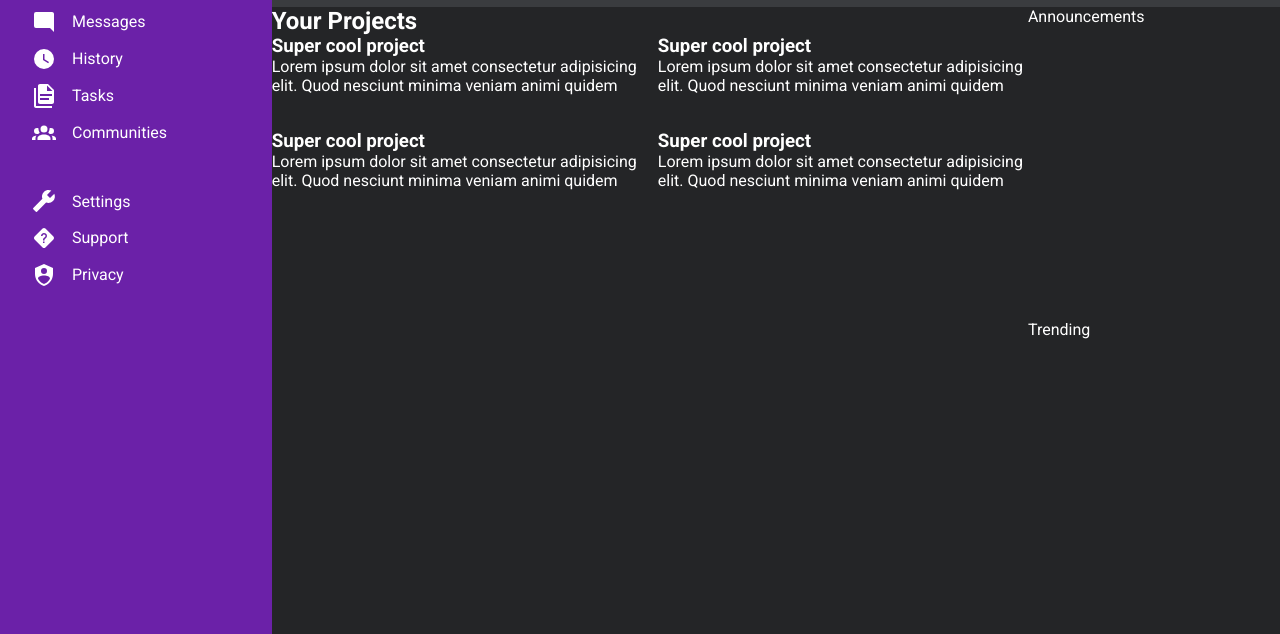
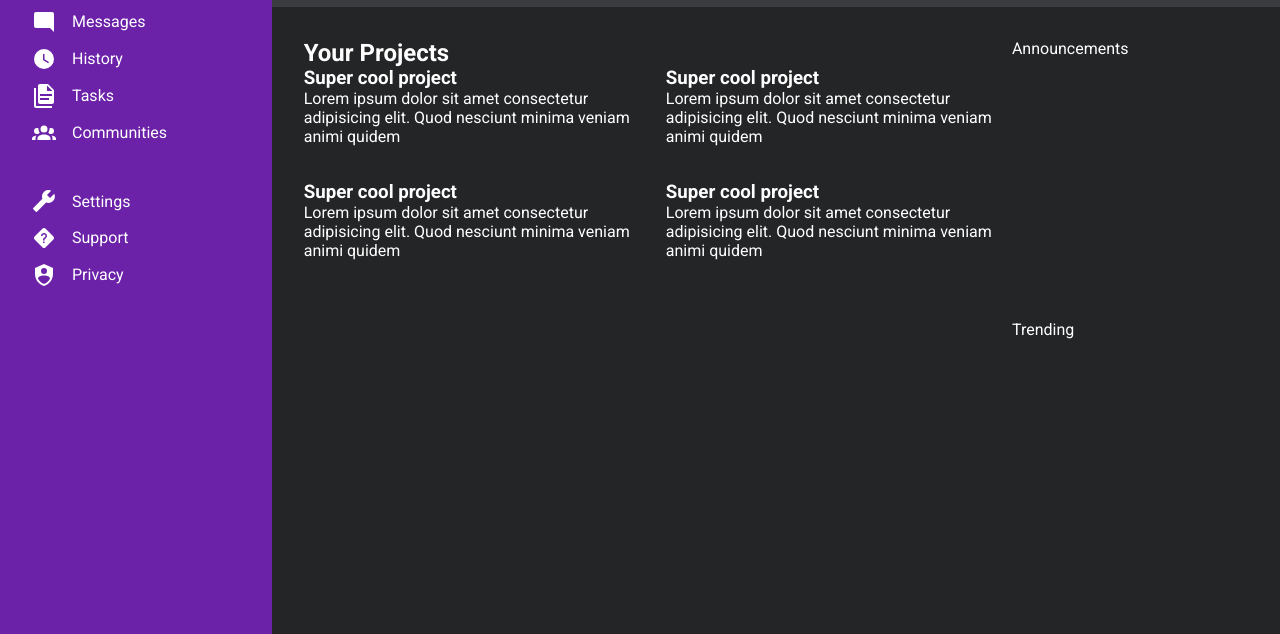
Before and after one commit to 02rasjac/admin-dashboard, a plain HTML site: page index.html in a window 1280 px wide. Shown: the part 166-800 px from the top of the page. Drawn offline with Linux system fonts and the light colour scheme.

Commit message:
Add padding to `.main`

```diff
--- a/style.css
+++ b/style.css
@@ -268,6 +268,7 @@ header .search {
 */
 .main {
   background-color: var(--bg-main);
+  padding: var(--section-pad-lr);
   display: grid;
   grid-template: 1fr 1fr / 3fr 1fr;
 }
```
